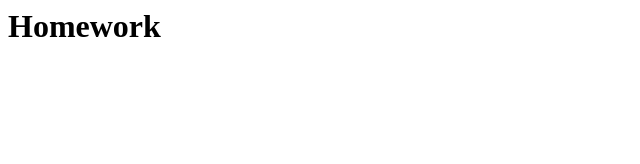
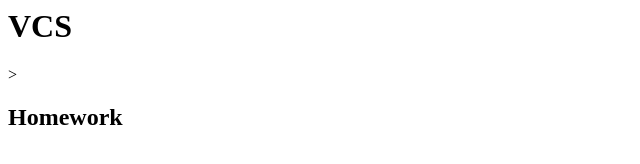
Before and after one commit to LiubomyrZaiats/vcs-homework, a plain HTML site: page index.html in a window 1280 px wide. Shown: the whole page, without its empty margins (0-640 px from the left). Drawn offline with Linux system fonts and the light colour scheme.

Commit message:
changed index.html

```diff
--- a/index.html
+++ b/index.html
@@ -1 +1,2 @@
-<h1>Homework</h1>
+<h1>VCS</h1>>
+<h2>Homework</h2>
```
